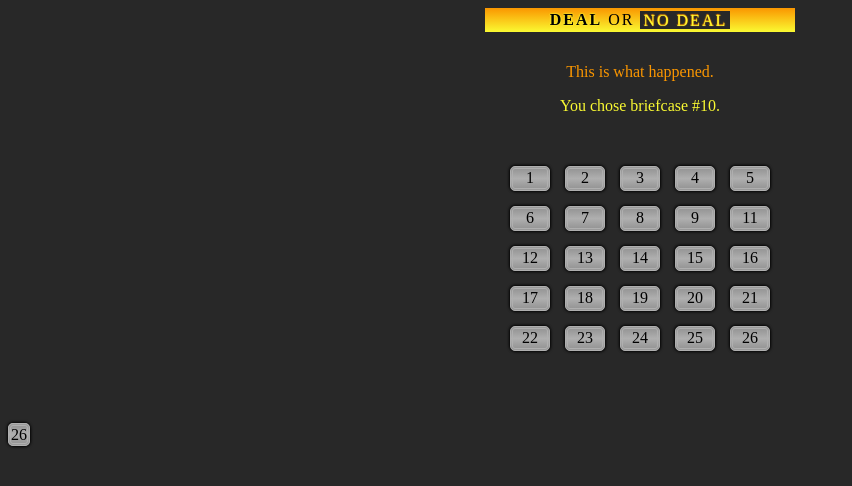
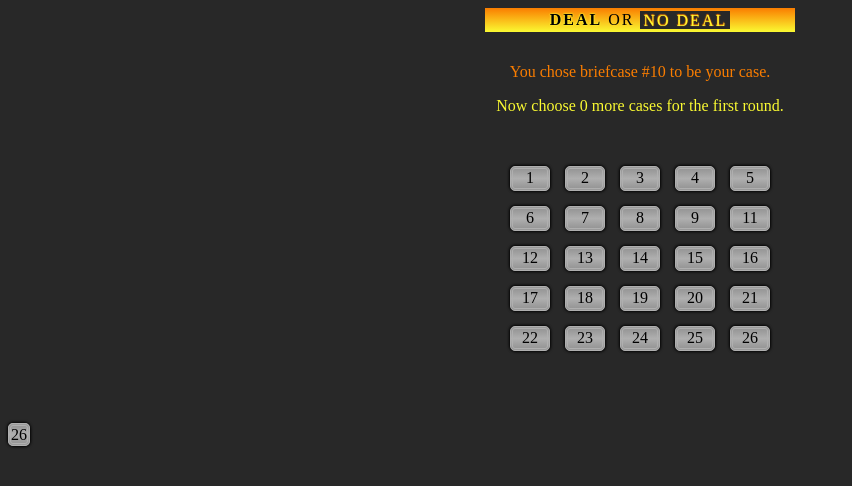
Before and after one commit to RyanKHawkins/Deal-or-No-Deal, a plain HTML site: page index.html in a window 1280 px wide. Both pictures are taken after a click on the element "10". Shown: the whole page, without its empty margins (0-852 px from the left). Drawn offline with Linux system fonts and the light colour scheme.

Commit message:
changes...

```diff
--- a/index.html
+++ b/index.html
@@ -9,7 +9,7 @@
   <body>
     <header><span id="header-1a">DEAL</span><span id="header-1b"> OR </span><span id="header-1c">NO DEAL</span></header>
     <div id="message_area">
-        <p id="message" class="messages">This is what happened.</p>
+        <p id="message" class="messages">Let's plays Deal or No Deal</p>
         <p id="instructions" class="messages">Choose a briefcase to start with.</p>
     </div>
     <div id="briefcase_area">
--- a/script.js
+++ b/script.js
@@ -19,6 +19,10 @@ briefcases.forEach((e) => {
         chooseBriefcase(e)
     })
 })
+
+//briefcases.forEach((e) => {
+//    e.addEventListener("click", chooseBriefcase(e))
+//})
 header.addEventListener("click", playGame)
 
 window.onload = () => {
@@ -40,6 +44,7 @@ function playGame() {
     briefcasesSelected = []
     console.log("Started game.")
     let offerAccepted = false;
+    message.innerText = ORIGINALMESSAGE
     instructions.innerText = ORIGINALINSTRUCTIONS
 
 
@@ -47,17 +52,36 @@ function playGame() {
 }
 
 function chooseBriefcase(briefcase, round = 1) {
+    if (briefcasesSelected.length == 0) {
+        let casesToSelect = 6;
+        firstCase = briefcase;
+        message.innerText = `You chose briefcase #${firstCase.id} to be your case.`
+        instructions.style.visibiliy = "none"
+        setTimeout(() => {
+            instructions.innerText = `Now choose ${casesToSelect} more cases for the first round.`
+        }, 500)
+        while (casesToSelect > 0) {
+            instructions.innerText = `Choose ${casesToSelect} more cases for round ${round}.`
+            casesToSelect--
+        }
 
-    if (briefcasesSelected.length == 0) {
-        firstCase = briefcase;
-        instructions.innerText = `You chose briefcase #${firstCase.id}.`
     }
     briefcase.style.display = "none";
     briefcasesSelected.push(briefcase.id);
     console.log(`Cases selected:  ${briefcasesSelected}`)
 }
 
+function getHighest$Remaining () {
+
+}
+
 function getBankOffer(round, highestCaseAmount) {
     let bankOffer = 0
+
+    // TODO:  Setup switch case to determine the bank offer.
+
+
+
+
     console.log(`The bank offered to buy your case for ${bankOffer}.`)
 }
--- a/style.css
+++ b/style.css
@@ -1,5 +1,5 @@
 :root {
-    --orange:  rgb(250, 150, 0);
+    --orange:  rgb(250, 125, 0);
     --yellow:  rgb(250, 250, 50);
     --dark_bg:  rgb(40, 40, 40);
     --med_gray: rgb(150, 150, 150);
```
